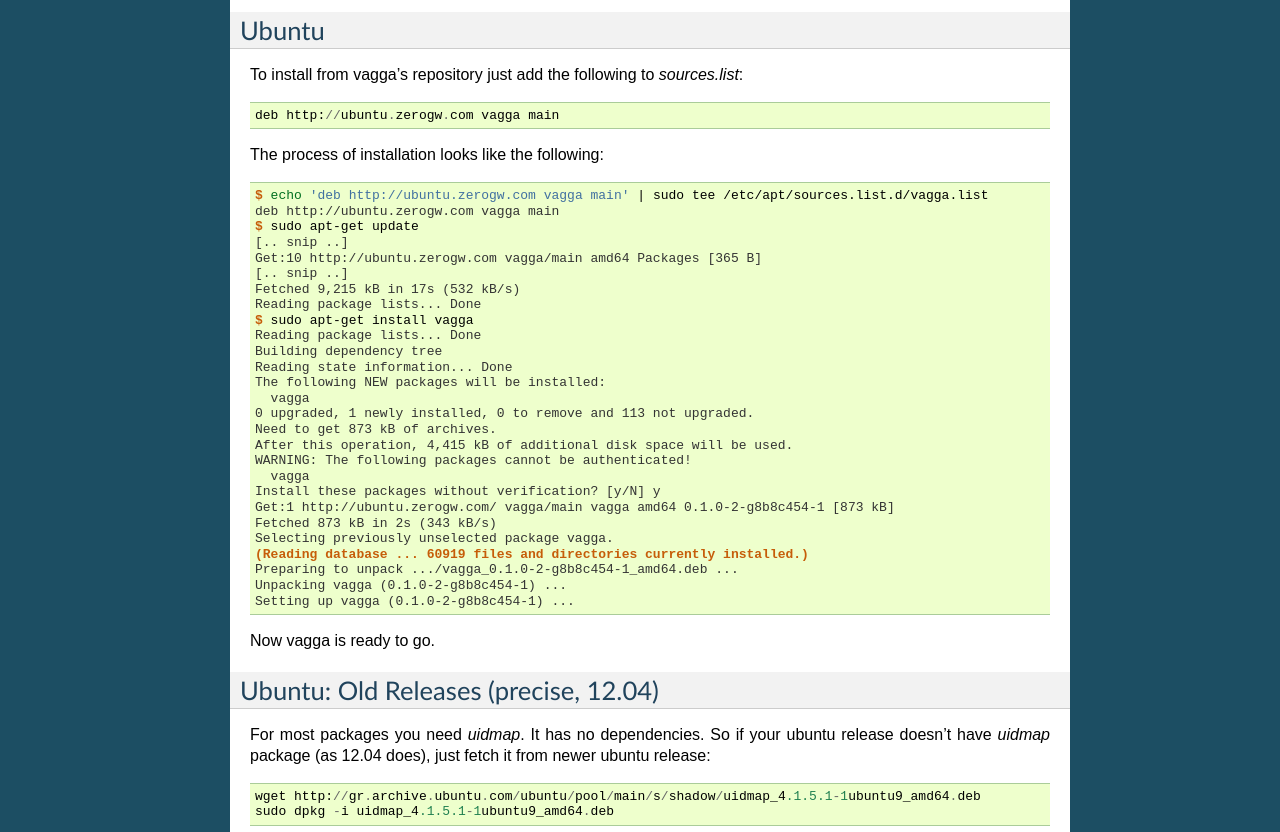
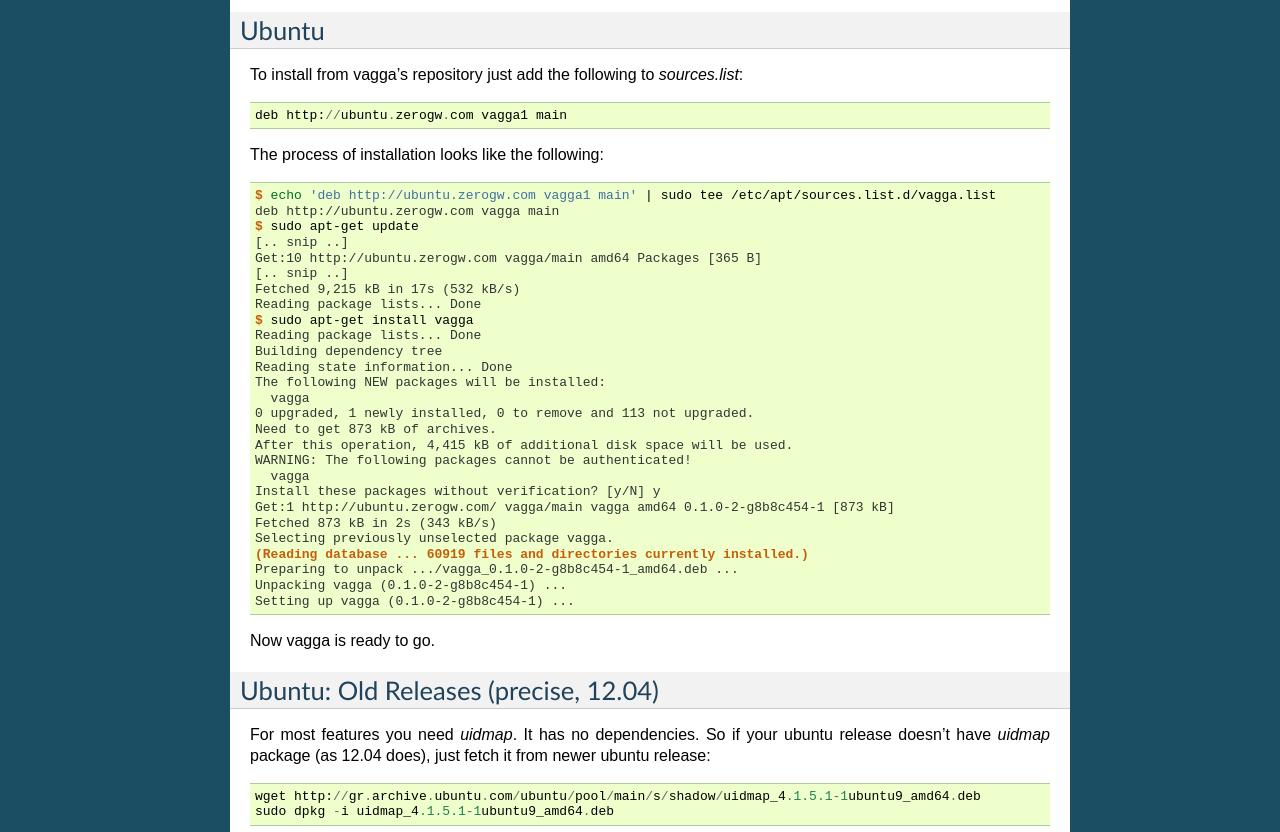
Before and after one commit to tailhook/vagga, a Sphinx documentation site: the page built from docs/installation.rst, in a window 1280 px wide. Shown: the part 525-1357 px from the top of the page. Built offline with Sphinx 7.4.7, drawn with Linux system fonts in a browser that asks for light colours.

Commit message:
Docs updated for vagga1 repo

```diff
--- a/docs/installation.rst
+++ b/docs/installation.rst
@@ -38,13 +38,13 @@
 
 To install from vagga's repository just add the following to `sources.list`::
 
-    deb http://ubuntu.zerogw.com vagga main
+    deb http://ubuntu.zerogw.com vagga1 main
 
 The process of installation looks like the following:
 
 .. code-block:: console
 
-    $ echo 'deb http://ubuntu.zerogw.com vagga main' | sudo tee /etc/apt/sources.list.d/vagga.list
+    $ echo 'deb http://ubuntu.zerogw.com vagga1 main' | sudo tee /etc/apt/sources.list.d/vagga.list
     deb http://ubuntu.zerogw.com vagga main
     $ sudo apt-get update
     [.. snip ..]
@@ -77,7 +77,7 @@
 Ubuntu: Old Releases (precise, 12.04)
 =====================================
 
-For most packages you need `uidmap`. It has no dependencies. So if your
+For most features you need `uidmap`. It has no dependencies. So if your
 ubuntu release doesn't have `uidmap` package (as 12.04 does), just fetch it
 from newer ubuntu release::
 
```
